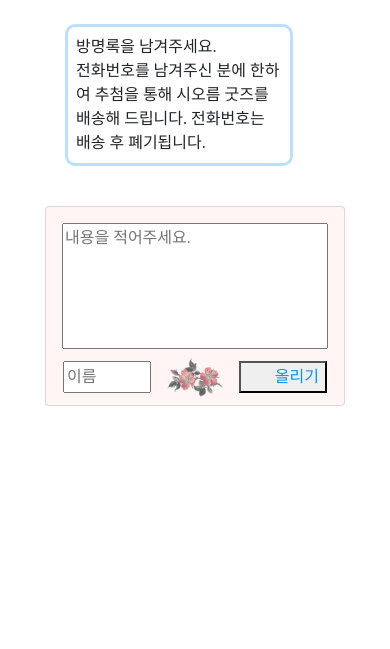
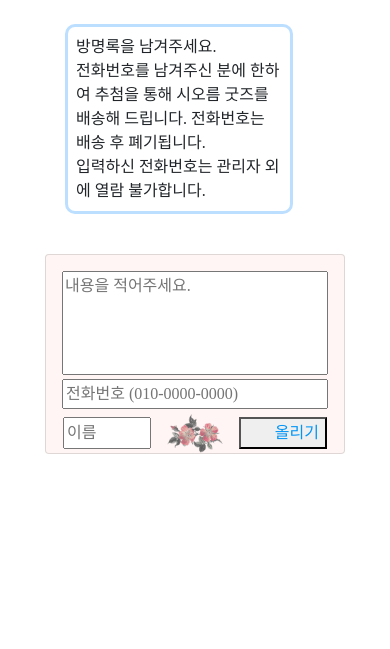
Before and after one commit to seohyun319/poet_exhibition, a Django app: page /visitor in a window 390 px wide. Shown: the part 56-705 px from the top of the page. Run offline with Django 3.2, Linux system fonts and the light colour scheme; data that the repository does not hold is empty; some libraries are stand-ins or nearby versions; some web fonts are replaced.

Commit message:
phone number input

```diff
--- a/sioreum/templates/sioreum/visitList.html
+++ b/sioreum/templates/sioreum/visitList.html
@@ -9,7 +9,8 @@
     <title>방명록</title>
     <div class="info col-7 offset-2 p-2 mb-4">방명록을 남겨주세요. <br/>
     전화번호를 남겨주신 분에 한하여 추첨을 통해 시오름 굿즈를 배송해 드립니다.
-    전화번호는 배송 후 폐기됩니다.
+    전화번호는 배송 후 폐기됩니다. <br/>
+    입력하신 전화번호는 관리자 외에 열람 불가합니다.
     </div>
 
     <div class="row justify-content-center">
@@ -17,7 +18,8 @@
         <!-- <div class="row"> -->
             <div class="m-3 px-3 pt-3 card">
                 <textarea class="visitContent" name="" id="" rows="5" placeholder="내용을 적어주세요."></textarea>
-                <div class="row row-cols-3 px-3 mt-2">
+                <input class="my-1 number" type="text" placeholder="전화번호 (010-0000-0000)">
+                <div class="row row-cols-3 px-3 ">
                     <input class="my-1 author" type="text" placeholder="이름">
                     <img src="static/sioreum/img/flower.png" class="flower" alt="">
                     <button class="my-1 text-right uploadBtn active" type="submit">올리기</button>
@@ -97,28 +99,31 @@
     const onClick = () => {
         const textarea = document.querySelector(".visitContent");
         const namearea = document.querySelector(".author");
+        const numberarea = document.querySelector(".number");
         // const timearea = document.getElementsByClassName("createTime");
         const content = textarea.value;
         const name = namearea.value;
+        const number = numberarea.value;
         // let date = null;
         // for (var i = 0; i < timearea.length; i++) {
         //     date = timearea[i].value;
         // };
         // const date = timearea.value;
         // -----------------------------------
-        if (!name) {
-            btn.classList.remove('active');
-            return false;
-        } else {
-            btn.classList.add('active');
-            return true;
-        }
+        // if (!name) {
+        //     btn.classList.remove('active');
+        //     return false;
+        // } else {
+        //     btn.classList.add('active');
+        //     return true;
+        // }
         const url = "/visitor/write/";
         request.open("POST", url, true);
         request.setRequestHeader("Content-Type", "application/x-www-form-urlencoded");
-        request.send(JSON.stringify({ content, name }));
+        request.send(JSON.stringify({ content, name, number }));
         textarea.value = "";
         namearea.value = "";
+        numberarea.value = "";
     };
     const btn = document.querySelector(".uploadBtn");
     btn.addEventListener('click', onClick);
--- a/sioreum/views.py
+++ b/sioreum/views.py
@@ -47,6 +47,7 @@ def visitCreate(request):
         # id = req['id']
         content = req['content']
         name = req['name']
+        number = req['number']
         # date = req['date']
         # y=date[2:4]
         # m=date[5:7]
@@ -55,7 +56,7 @@ def visitCreate(request):
         # phone = req['phone']
         if content:
             visitNew = VisitForm(
-                text=content, author=name,
+                text=content, author=name, phone=number,
                 # created_date=time,
                 # phone=phone
                 )
```
